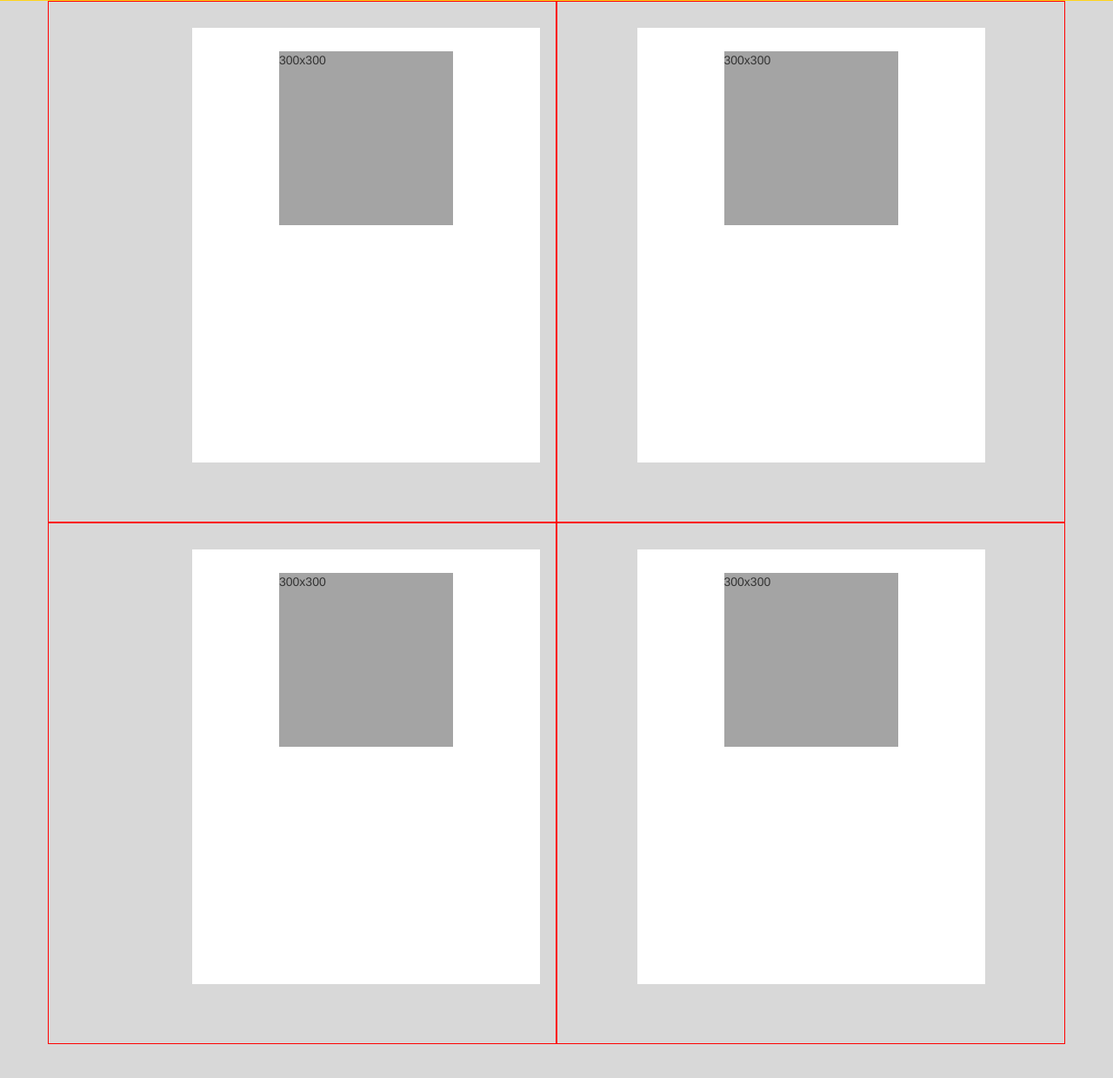
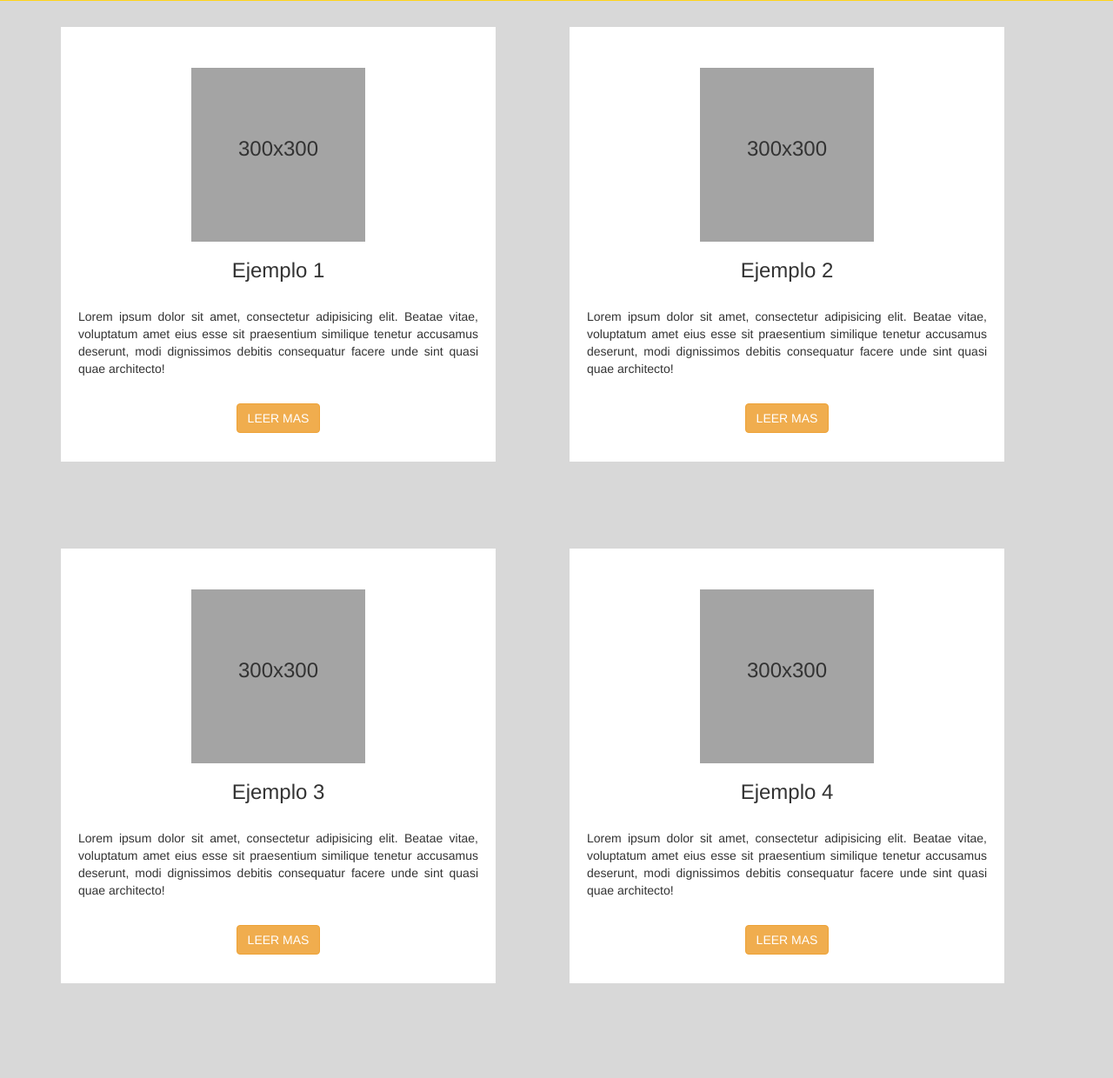
Before and after one commit to ZareMendozaC/mini, a plain HTML site: page index.html in a window 1280 px wide. Shown: the part 668-1908 px from the top of the page at 87% size. Drawn offline with nearby package versions, Linux system fonts and the light colour scheme.

Commit message:
parte final

```diff
--- a/index.html
+++ b/index.html
@@ -47,15 +47,25 @@
 	      <div class="col-md-6  col-xs-12 white ">
 	       	<div class="dentro a">
 	       	 	<div class="texto ">
-	       		300x300
+	       		<h3 class="text-center titulo">300x300</h3>
 			</div>
+			<center>
+				<h3>Ejemplo 1</h3>
+				<p class="text-justify">Lorem ipsum dolor sit amet, consectetur adipisicing elit. Beatae vitae, voluptatum amet eius esse sit praesentium similique tenetur accusamus deserunt, modi dignissimos debitis consequatur facere unde sint quasi quae architecto!</p>
+				 <button class="btn btn-warning btn-left"> LEER MAS</button>
+			</center>
 	       	</div>
 	      </div>
 	      <div class="col-md-6 col-xs-12 white b ">
 	        	<div class="dentro">
 	       		<div class="texto ">
-	       		300x300
+	       		<h3 class="text-center titulo">300x300</h3>
 			</div>
+			<center>
+				<h3>Ejemplo 2</h3>
+				<p class="text-justify">Lorem ipsum dolor sit amet, consectetur adipisicing elit. Beatae vitae, voluptatum amet eius esse sit praesentium similique tenetur accusamus deserunt, modi dignissimos debitis consequatur facere unde sint quasi quae architecto!</p>
+				 <button class="btn btn-warning btn-left"> LEER MAS</button>
+			</center>
 	       	</div>
 	      </div>
     	</div>
@@ -63,15 +73,25 @@
 	      <div class="col-md-6 col-xs-12 white">
 	        	<div class="dentro a">
 	       		<div class="texto ">
-	       		300x300
+	       		<h3 class="text-center titulo">300x300</h3>
 			</div>
+			<center>
+				<h3>Ejemplo 3</h3>
+				<p class="text-justify">Lorem ipsum dolor sit amet, consectetur adipisicing elit. Beatae vitae, voluptatum amet eius esse sit praesentium similique tenetur accusamus deserunt, modi dignissimos debitis consequatur facere unde sint quasi quae architecto!</p>
+				 <button class="btn btn-warning btn-left"> LEER MAS</button>
+			</center>
 	       	</div>
 	      </div>
 	      <div class="col-md-6 col-xs-12 white d">
 	       	<div class="dentro ">
 	       		<div class="texto ">
-	       		300x300
+	       		<h3 class="text-center titulo">300x300</h3>
 			</div>
+			<center>
+				<h3>Ejemplo 4</h3>
+				<p class="text-justify">Lorem ipsum dolor sit amet, consectetur adipisicing elit. Beatae vitae, voluptatum amet eius esse sit praesentium similique tenetur accusamus deserunt, modi dignissimos debitis consequatur facere unde sint quasi quae architecto!</p>
+				 <button class="btn btn-warning btn-left"> LEER MAS</button>
+			</center>
 	       	</div>
 	      </div>
     	</div>
--- a/styles/main.css
+++ b/styles/main.css
@@ -1,8 +1,4 @@
 /* Inserte su codigo aqui */
-*{
-
-}
-
 .header{
 	background: #ffd419;
 	height: 69px;
@@ -12,9 +8,7 @@ nav.navbar {
     color: white;
     border:1px solid #ffd419;
 }
-nav button{
 
-}
 nav.navbar a {
     color:white;
     text-align: -webkit-right;
@@ -32,25 +26,22 @@ nav.navbar a {
 }
 .white{
 	background:#D8D8D8;
-	border:1px solid red;
 	width: 394px;
     height: 600px;
-	margin:0 auto;
 
 }
 .part-gray{
 	background-color: #D8D8D8;
 	height: 1500px;
+	margin:0 auto;
 }
 .dentro
 {
-	width: 400px;
+	width: 500px;
 	height: 500px;
 	background-color:white;
-	margin:0 auto;
 	margin-top: 30px;
-	padding-top: 27px
-
+	padding-top: 27px;
 }
 .texto{
 	background: #A4A4A4;
@@ -58,7 +49,9 @@ nav.navbar a {
 	height: 200px;
 	margin:0 auto;
 }
-.a {
-	margin-right: 3px;
-
+p{
+	padding: 20px;
 }
+.titulo{
+	padding-top: 80px;
+}
```
